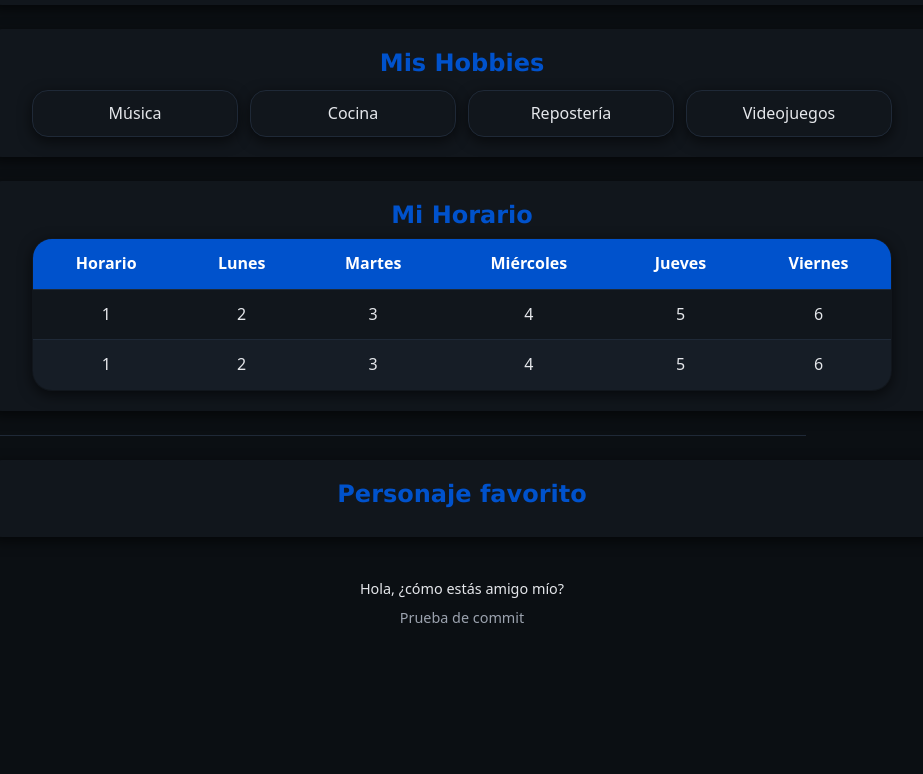
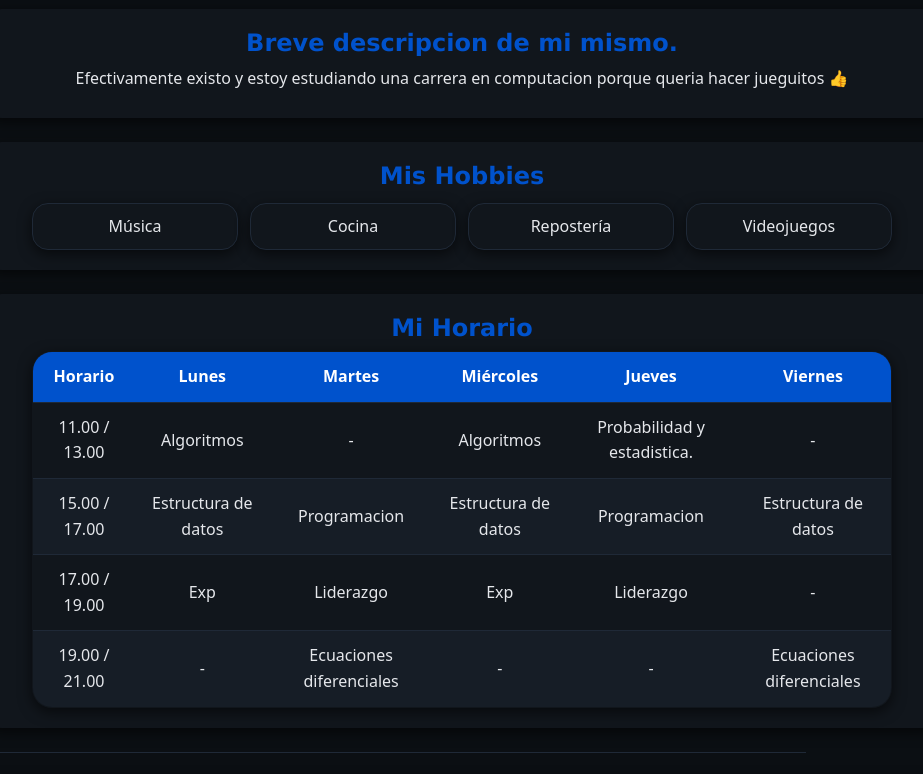
Before and after one commit to Judas-VI/PrimeraPracticaHTML, a plain HTML site: page index.html in a window 1280 px wide. Shown: the part 433-1207 px from the top of the page, without its empty margins (178-1101 px from the left). Before the commit the page ends 1093 px from the top, so only its background shows below. Drawn offline with Linux system fonts and the light colour scheme.

Commit message:
Agrege texto al parafo y contenido a la tabla de horario, centre el texto del parrafo y agrege el apartado de clasificacion en el Contacto

```diff
--- a/index.html
+++ b/index.html
@@ -13,13 +13,16 @@
         <h1>Agustin Ureña</h1>
         <h2>Ingeniería en Computación</h2>
         <h3><b>4to</b> Semestre</h3>
-        <a href="Contacto.html" target="_blank">Formulario de  contacto</a>
+        <h2><a href="Contacto.html" target="_blank">Formulario de  contacto</a></h2>
     </header>
 
     <hr>
     <h1>Acerca de mi.</h1>
     <!-- Sección de hobbies -->
-    <section class="card"><p>a</p></section>
+    <section class="card descripcion">
+        <h2>Breve descripcion de mi mismo.</h2>
+        <p>Efectivamente existo y estoy estudiando una carrera en computacion porque queria hacer jueguitos &#128077; </p>
+    </section>
     <section class="card">
         <h2>Mis Hobbies</h2>
         <ul>
@@ -45,20 +48,36 @@
             </thead>
             <tbody>
                 <tr>
-                    <td>1</td>
-                    <td>2</td>
-                    <td>3</td>
-                    <td>4</td>
-                    <td>5</td>
-                    <td>6</td>
+                    <td>11.00 / 13.00</td>
+                    <td>Algoritmos</td>
+                    <td>-</td>
+                    <td>Algoritmos</td>
+                    <td>Probabilidad y estadistica.</td>
+                    <td>-</td>
                 </tr>
                 <tr>
-                    <td>1</td>
-                    <td>2</td>
-                    <td>3</td>
-                    <td>4</td>
-                    <td>5</td>
-                    <td>6</td>
+                    <td>15.00 / 17.00</td>
+                    <td>Estructura de datos</td>
+                    <td>Programacion</td>
+                    <td>Estructura de datos</td>
+                    <td>Programacion</td>
+                    <td>Estructura de datos</td>
+                </tr>
+                 <tr>
+                    <td>17.00 / 19.00</td>
+                    <td>Exp</td>
+                    <td>Liderazgo</td>
+                    <td>Exp</td>
+                    <td>Liderazgo</td>
+                    <td>-</td>
+                </tr>
+                <tr>
+                    <td>19.00 / 21.00</td>
+                    <td>-</td>
+                    <td>Ecuaciones diferenciales</td>
+                    <td>-</td>
+                    <td>-</td>
+                    <td>Ecuaciones diferenciales</td>
                 </tr>
             </tbody>
         </table>
--- a/styles.css
+++ b/styles.css
@@ -33,7 +33,7 @@ body > *{
 }
 
 /* ========== Encabezados ========== */
-h1, h2, h3{
+h2, h3{
   margin: 0 0 .5rem;
   line-height: 1.2;
 }
@@ -43,6 +43,7 @@ h1{
   font-family: Georgia, "Times New Roman", Times, serif;
   font-size: clamp(2rem, 4vw, 2.6rem);
   text-align: center;
+  line-height: 1.2;
 }
 
 h2{
@@ -183,6 +184,9 @@ tbody tr:hover{
   box-shadow: var(--shadow);
   margin-bottom: 24px;
 }
+.card.descripcion{
+text-align: center;
+}
 /* ========== Personaje (texto izq, imagen der) ========== */
 .card.personaje{
   display: flex;
```
Also changed, not shown: Contacto.html (+7 -0 lines).
